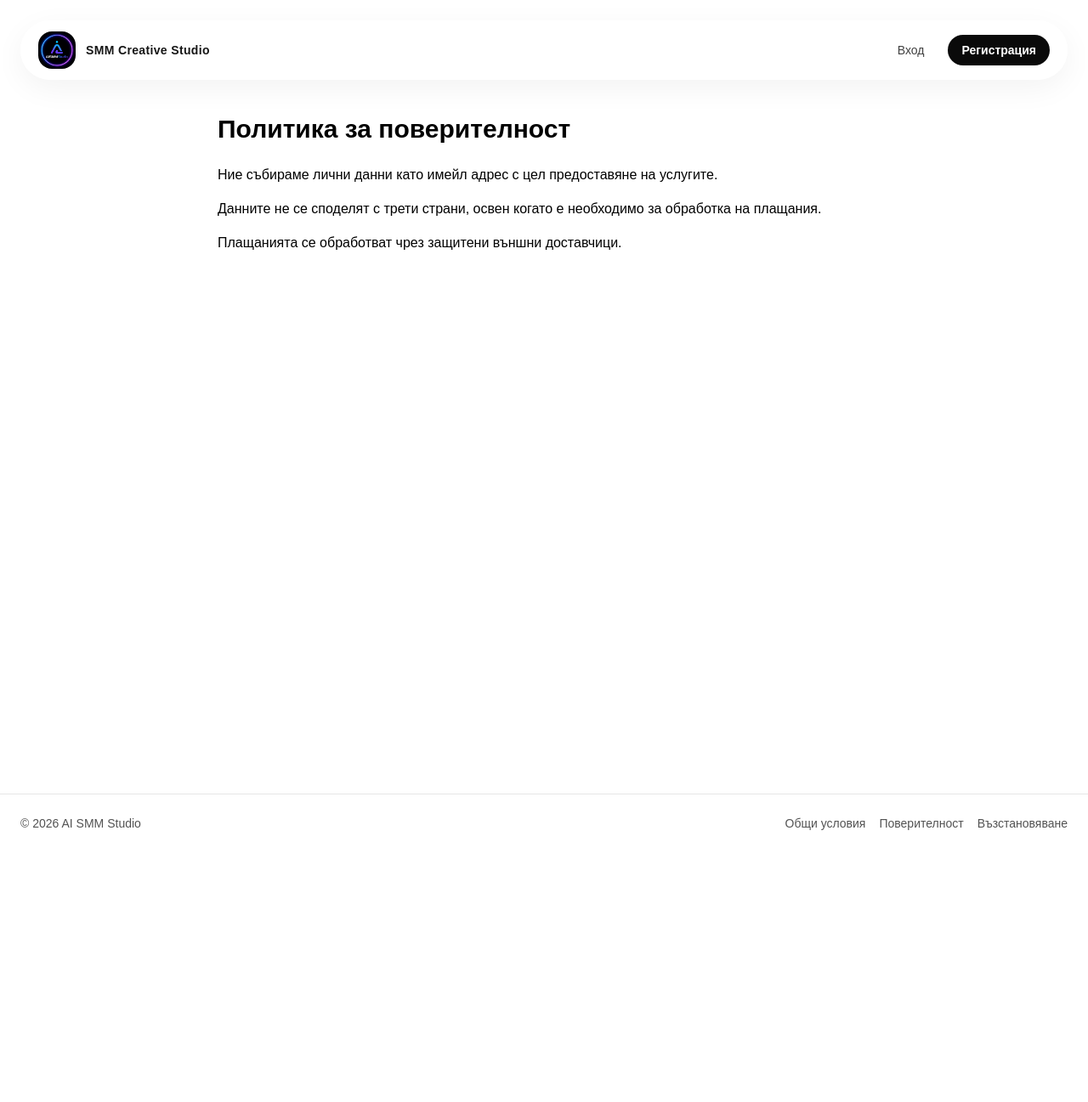
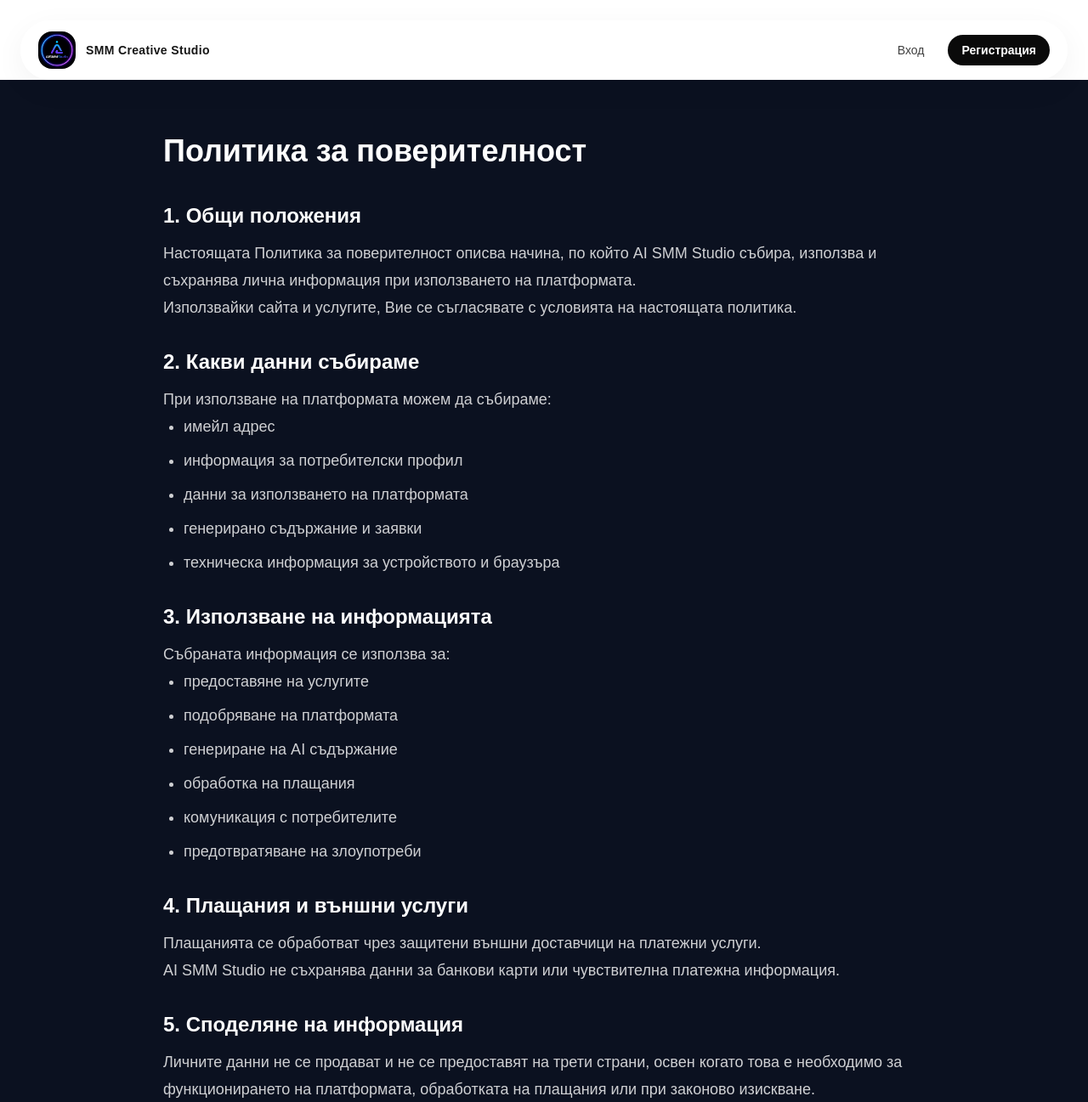
Before and after one commit to celevra-coder/ai-smm-platform, a Next.js app: page /privacy in a window 1280 px wide. Shown: the top 1297 px of the page at 85% size. Before the commit the page ends 1003 px from the top, so only its background shows below. Built offline with nearby package versions, Linux system fonts and the light colour scheme; no server answers.

Commit message:
Improve privacy policy page

```diff
--- a/app/privacy/page.tsx
+++ b/app/privacy/page.tsx
@@ -1,20 +1,160 @@
 export default function PrivacyPage() {
   return (
-    <main className="min-h-screen bg-white px-6 py-10 text-black">
-      <div className="mx-auto max-w-3xl">
-        <h1 className="text-3xl font-bold mb-6">Политика за поверителност</h1>
+    <main className="min-h-screen bg-[#0b1120] px-6 py-16 text-white">
+      <div className="mx-auto max-w-4xl">
+        <h1 className="text-4xl font-bold mb-10">
+          Политика за поверителност
+        </h1>
 
-        <p className="mb-4">
-          Ние събираме лични данни като имейл адрес с цел предоставяне на услугите.
-        </p>
+        <div className="space-y-8 text-white/80 leading-8 text-lg">
 
-        <p className="mb-4">
-          Данните не се споделят с трети страни, освен когато е необходимо за обработка на плащания.
-        </p>
+          <section>
+            <h2 className="text-2xl font-semibold text-white mb-3">
+              1. Общи положения
+            </h2>
 
-        <p className="mb-4">
-          Плащанията се обработват чрез защитени външни доставчици.
-        </p>
+            <p>
+              Настоящата Политика за поверителност описва начина,
+              по който AI SMM Studio събира, използва и съхранява
+              лична информация при използването на платформата.
+            </p>
+
+            <p>
+              Използвайки сайта и услугите, Вие се съгласявате
+              с условията на настоящата политика.
+            </p>
+          </section>
+
+          <section>
+            <h2 className="text-2xl font-semibold text-white mb-3">
+              2. Какви данни събираме
+            </h2>
+
+            <p>
+              При използване на платформата можем да събираме:
+            </p>
+
+            <ul className="list-disc pl-6 space-y-2">
+              <li>имейл адрес</li>
+              <li>информация за потребителски профил</li>
+              <li>данни за използването на платформата</li>
+              <li>генерирано съдържание и заявки</li>
+              <li>техническа информация за устройството и браузъра</li>
+            </ul>
+          </section>
+
+          <section>
+            <h2 className="text-2xl font-semibold text-white mb-3">
+              3. Използване на информацията
+            </h2>
+
+            <p>
+              Събраната информация се използва за:
+            </p>
+
+            <ul className="list-disc pl-6 space-y-2">
+              <li>предоставяне на услугите</li>
+              <li>подобряване на платформата</li>
+              <li>генериране на AI съдържание</li>
+              <li>обработка на плащания</li>
+              <li>комуникация с потребителите</li>
+              <li>предотвратяване на злоупотреби</li>
+            </ul>
+          </section>
+
+          <section>
+            <h2 className="text-2xl font-semibold text-white mb-3">
+              4. Плащания и външни услуги
+            </h2>
+
+            <p>
+              Плащанията се обработват чрез защитени външни доставчици
+              на платежни услуги.
+            </p>
+
+            <p>
+              AI SMM Studio не съхранява данни за банкови карти
+              или чувствителна платежна информация.
+            </p>
+          </section>
+
+          <section>
+            <h2 className="text-2xl font-semibold text-white mb-3">
+              5. Споделяне на информация
+            </h2>
+
+            <p>
+              Личните данни не се продават и не се предоставят
+              на трети страни, освен когато това е необходимо
+              за функционирането на платформата,
+              обработката на плащания или при законово изискване.
+            </p>
+          </section>
+
+          <section>
+            <h2 className="text-2xl font-semibold text-white mb-3">
+              6. Сигурност
+            </h2>
+
+            <p>
+              AI SMM Studio предприема разумни технически и организационни
+              мерки за защита на потребителската информация.
+            </p>
+
+            <p>
+              Въпреки това, нито една система в интернет не може
+              да гарантира абсолютна сигурност.
+            </p>
+          </section>
+
+          <section>
+            <h2 className="text-2xl font-semibold text-white mb-3">
+              7. Бисквитки и аналитични инструменти
+            </h2>
+
+            <p>
+              Платформата може да използва бисквитки,
+              Google Analytics, Microsoft Clarity и други инструменти
+              за анализ на трафика и подобряване на потребителското изживяване.
+            </p>
+          </section>
+
+          <section>
+            <h2 className="text-2xl font-semibold text-white mb-3">
+              8. Права на потребителите
+            </h2>
+
+            <p>
+              Потребителите имат право да поискат информация,
+              корекция или изтриване на своите лични данни,
+              когато това е приложимо съгласно действащото законодателство.
+            </p>
+          </section>
+
+          <section>
+            <h2 className="text-2xl font-semibold text-white mb-3">
+              9. Промени в политиката
+            </h2>
+
+            <p>
+              AI SMM Studio си запазва правото да актуализира
+              настоящата Политика за поверителност по всяко време.
+            </p>
+          </section>
+
+          <section>
+            <h2 className="text-2xl font-semibold text-white mb-3">
+              10. Контакти
+            </h2>
+
+            <p>
+              При въпроси относно поверителността и обработката
+              на лични данни можете да се свържете с нас
+              чрез контактната форма в сайта.
+            </p>
+          </section>
+
+        </div>
       </div>
     </main>
   );
```
